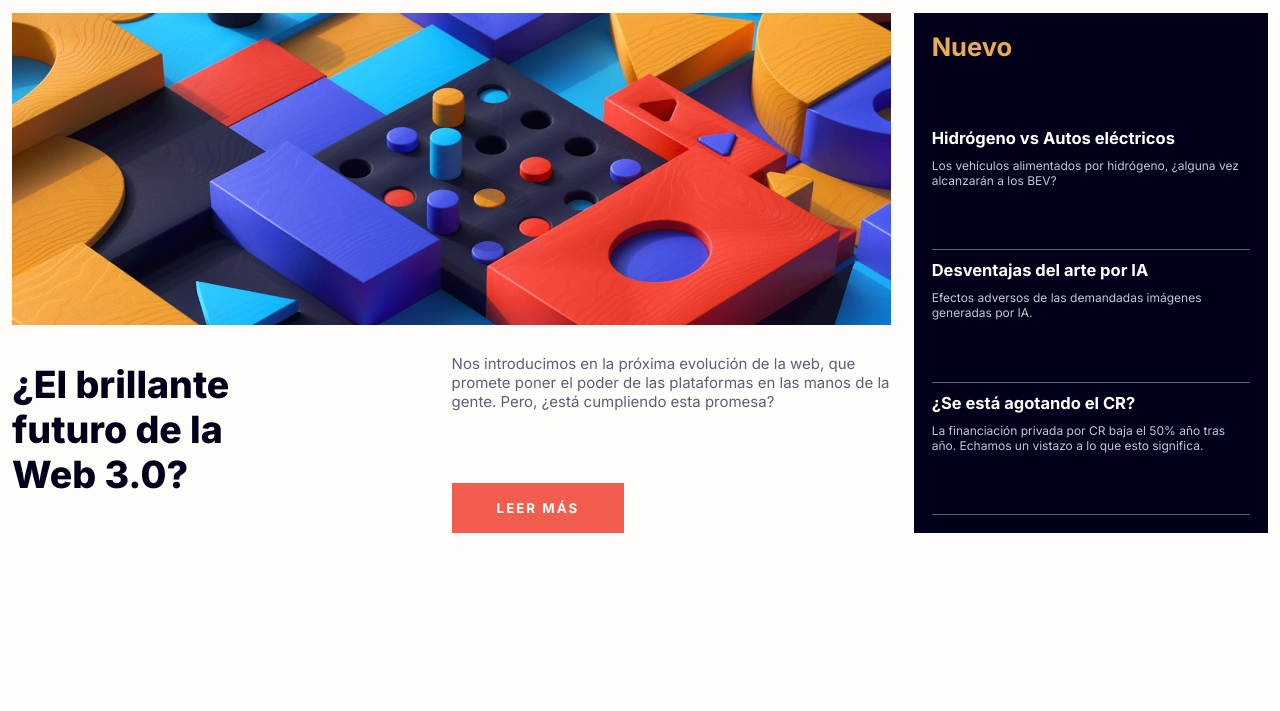
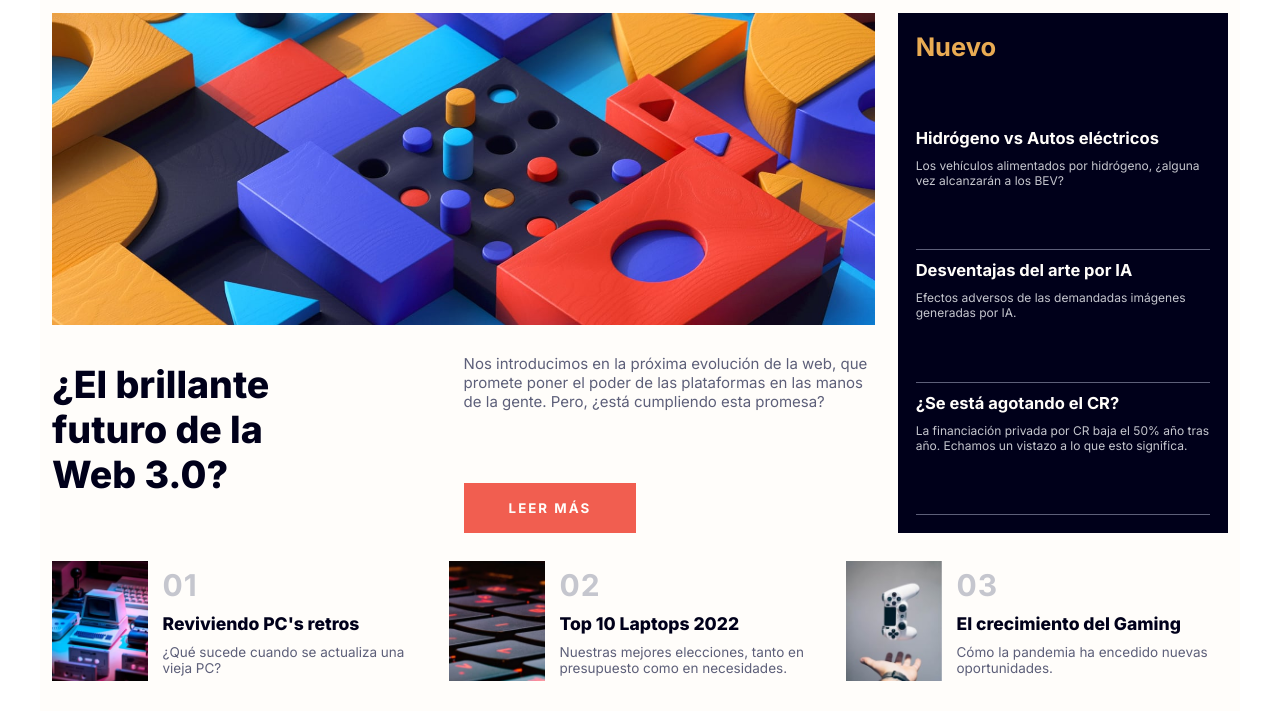
Before and after one commit to FeDevJS/news-homepage-challenge, a website built with webpack: page src/index.html in a window 1280 px wide. Shown: the part 89-800 px from the top of the page. Built offline with nearby package versions, Linux system fonts and the light colour scheme.

Commit message:
add bottom section

```diff
--- a/src/index.css
+++ b/src/index.css
@@ -25,7 +25,7 @@ main {
   grid-template-rows: 80px 65vh 1fr;
   row-gap: 10px;
   width: 100%;
-  max-width: 1400px;
+  max-width: 1200px;
   min-height: 100vh;
   margin: 0 auto;
   padding: .8rem;
@@ -150,7 +150,45 @@ h1 {
   color: var(--neutral-gray);
   font-size: .8rem;
 }
-
+.bottom-section {
+  display: grid;
+  grid-template-columns: repeat(3, 1fr);
+  column-gap: 1rem;
+  width: 100%;
+  height: 100%;
+}
+.bottom-section-article-container {
+  display: grid;
+  grid-template-columns: 25% 1fr;
+  align-items: center;
+  column-gap: 15px;
+  width: 100%;
+  height: 100%;
+}
+.bottom-section-article-container-right {
+  display: flex;
+  flex-flow: column wrap;
+  row-gap: 10px;
+}
+.bottom-section-article-img {
+  width: 100%;
+  height: 120px;
+}
+.bottom-article-number {
+  color: var(--neutral-gray);
+  font-size: 2rem;
+  font-weight: 700;
+  letter-spacing: 1px;
+}
+.bottom-article-header {
+  color: var(--neutral-dark-blue);
+  font-weight: 800;
+  cursor: pointer;
+}
+.bottom-article-description {
+  color: var(--neutral-gray-blue);
+  font-size: .9rem;
+}
 @media screen and (min-width: 850px) {
   .nav-item:hover {
     color: var(--primary-dark-orange);
@@ -170,4 +208,10 @@ h1 {
   .article-header:active {
     color: var(--neutral-white);
   }
+  .bottom-article-header:hover {
+    color: var(--primary-dark-orange);
+  }
+  .bottom-article-header:active {
+    color: var(--neutral-dark-blue);
+  }
 }
--- a/src/index.html
+++ b/src/index.html
@@ -53,6 +53,32 @@
         </section>
       </aside>
     </section>
+    <section class='bottom-section'>
+      <article class='bottom-section-article-container'>
+        <img class='bottom-section-article-img' src='../assets/retro-pcs.jpg' alt='computadora retro' />
+        <div class='bottom-section-article-container-right'>
+          <p class='bottom-article-number'>01</p>
+          <h3 class='bottom-article-header'>Reviviendo PC's retros</h3>
+          <p class='bottom-article-description'>¿Qué sucede cuando se actualiza una vieja PC?</p>
+        </div>
+      </article>
+      <article class='bottom-section-article-container'>
+        <img class='bottom-section-article-img' src='../assets/top-laptops.jpg' alt='top laptops' />
+        <div class='bottom-section-article-container-right'>
+          <p class='bottom-article-number'>02</p>
+          <h3 class='bottom-article-header'>Top 10 Laptops 2022</h3>
+          <p class='bottom-article-description'>Nuestras mejores elecciones, tanto en presupuesto como en necesidades.</p>
+        </div>
+      </article>
+      <article class='bottom-section-article-container'>
+        <img class='bottom-section-article-img' src='../assets/gaming-growth.jpg' alt='crecimiento del gaming' />
+        <div class='bottom-section-article-container-right'>
+          <p class='bottom-article-number'>03</p>
+          <h3 class='bottom-article-header'>El crecimiento del Gaming</h3>
+          <p class='bottom-article-description'>Cómo la pandemia ha encedido nuevas oportunidades.</p>
+        </div>
+      </article>
+    </section>
   </main>
 </body>
 </html>
```
